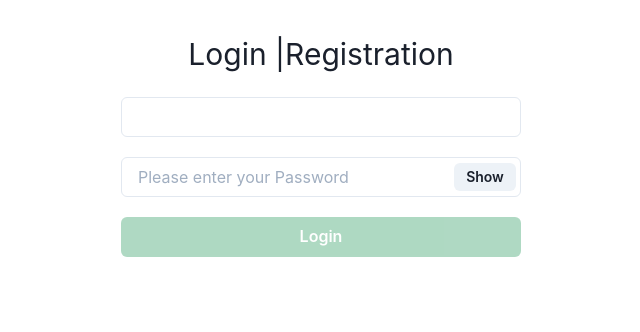
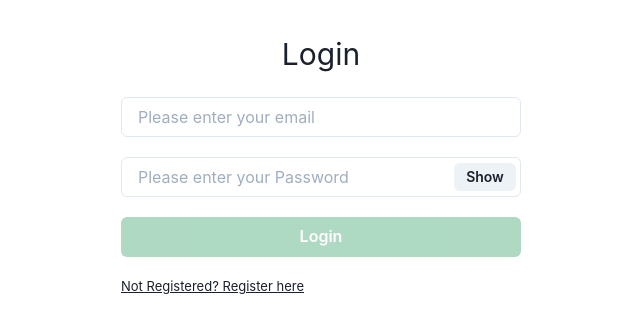
Before and after one commit to Robokishan/gepmeet-hunger, a Next.js app: page /auth/login in a window 1280 px wide. Shown: the top 332 px of the page, without its empty margins (319-959 px from the left). Built offline with nearby package versions, Linux system fonts and the light colour scheme; no server answers.

Commit message:
fix: login page and registration page ui

```diff
--- a/package.json
+++ b/package.json
@@ -4,7 +4,7 @@
     "dev": "next",
     "build": "next build",
     "start": "next start",
-    "type-check":"tsc --pretty --noEmit",
+    "type-check": "tsc --pretty --noEmit",
     "gen": "graphql-codegen --config codegen.yml"
   },
   "dependencies": {
--- a/src/pages/_middleware.ts
+++ b/src/pages/_middleware.ts
@@ -12,6 +12,7 @@ export async function middleware(req: NextRequest) {
     !cookies.token &&
     // !url.includes("token") &&
     !url.includes("/auth") &&
+    !url.includes("/registration") &&
     !url.includes(".ico") &&
     !url.includes(".png")
   ) {
--- a/src/pages/auth/login.tsx
+++ b/src/pages/auth/login.tsx
@@ -92,16 +92,13 @@ export default function Login(): ReactElement {
         <Flex flexDirection="column" gap="20px">
           <Flex justifyContent="center">
             <Text fontSize="3xl" textAlign="center">
-              Login |
-            </Text>
-            <Text whiteSpace="pre" fontSize="3xl">
-              <Link color="teal" href="/registration">
-                Registration
-              </Link>
+              Login
             </Text>
           </Flex>
           <Input
             name="email"
+            placeholder="Please enter your email"
+            autoComplete="email"
             onChange={loginformik.handleChange}
             onBlur={loginformik.handleBlur}
             type="email"
@@ -134,6 +131,11 @@ export default function Login(): ReactElement {
           >
             Login
           </Button>
+          <Text as="u" whiteSpace="pre" fontSize="small">
+            <Link color="teal" href="/registration">
+              Not Registered? Register here
+            </Link>
+          </Text>
         </Flex>
       </form>
     </Box>
```
Also changed, not shown: src/pages/registration.tsx (+6 -6 lines), src/pages/room/[roomid].tsx (+4 -3 lines), 1 other file (tests, documents, lock files or other folders).
